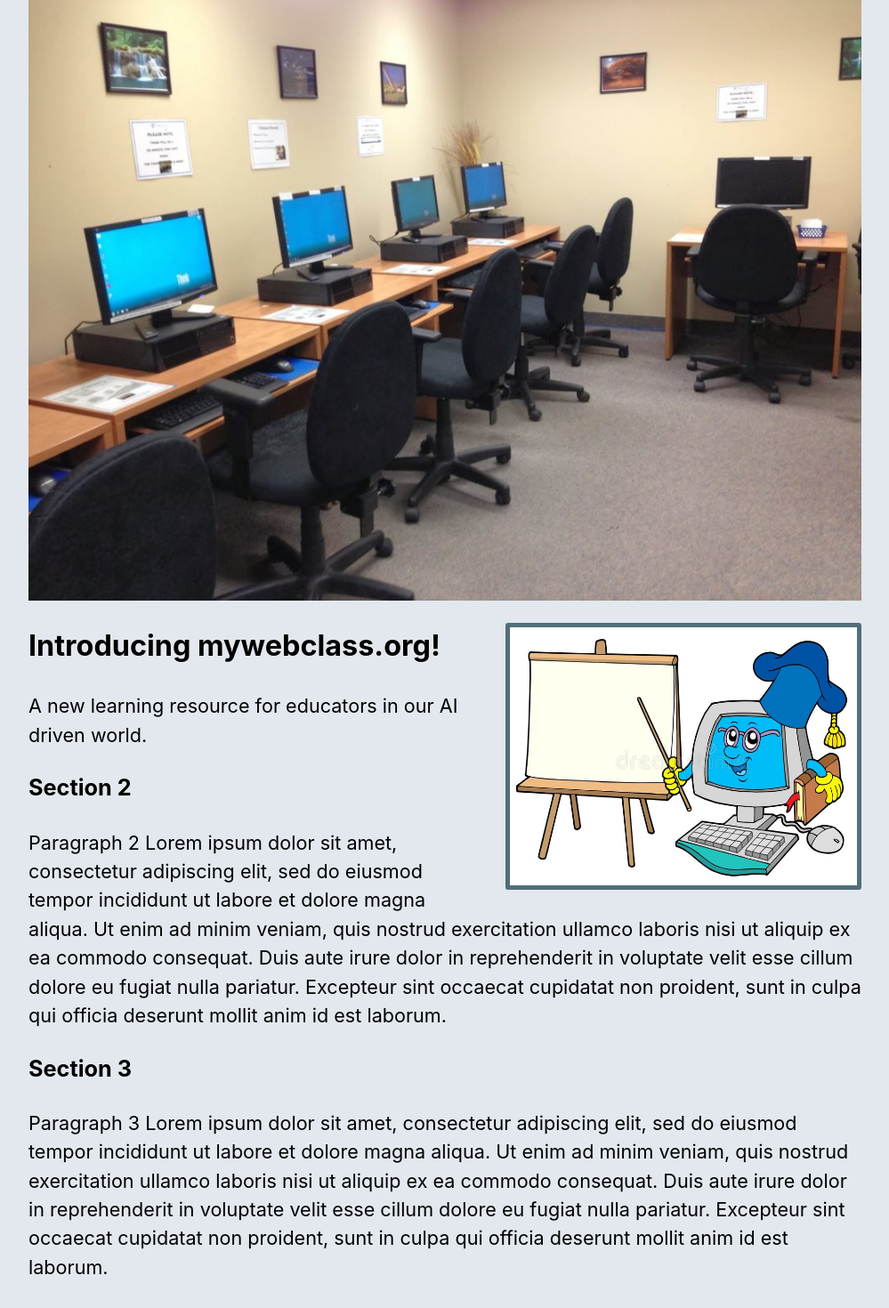
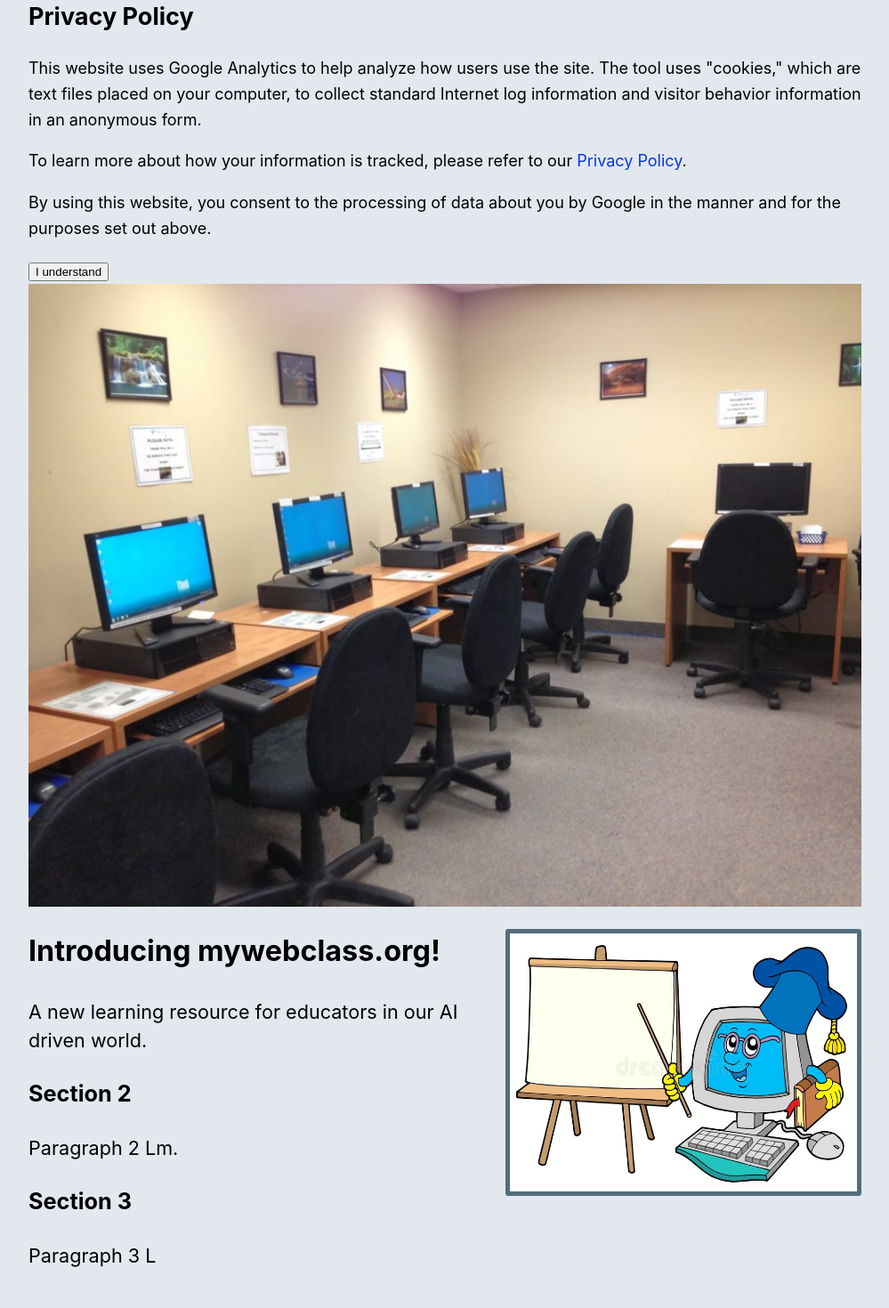
Before and after one commit to NJIT-WIS/project-2-tier-1-company, a Next.js app: page / in a window 1280 px wide. Shown: the part 100-1570 px from the top of the page at 89% size, without its empty margins (140-1139 px from the left). Built offline with nearby package versions, Linux system fonts and the light colour scheme.

Commit message:
Added privacy modal

```diff
--- a/pages/index.js
+++ b/pages/index.js
@@ -1,21 +1,33 @@
-import Head from 'next/head'
-import Layout, { siteTitle } from '../components/layout'
-import utilStyles from '../styles/utils.module.css'
-import { getSortedPostsData } from '../lib/posts'
-import Link from 'next/link'
-import Date from '../components/date'
-import Image from 'next/image'
-import banner from './/img/computer.jpg'
-import hero from './/img/computerlab.jpg'
+import Head from 'next/head';
+import Layout, { siteTitle } from '../components/layout';
+import utilStyles from '../styles/utils.module.css';
+import { getSortedPostsData } from '../lib/posts';
+import Link from 'next/link';
+import Date from '../components/date';
+import Image from 'next/image';
+import banner from './img/computer.jpg';
+import hero from './img/computerlab.jpg';
 import ReactGA from 'react-ga';
-
+import React, { Component } from "react";
 
 export default function Home({ allPostsData }) {
   ReactGA.initialize('G-5LYMBP1L2Y');
 
+  const [showPrivacyModal, setShowPrivacyModal] = React.useState(true);
+
+  const handleCloseModal = () => {
+    setShowPrivacyModal(false);
+  };
+
+  React.useEffect(() => {
+    if (!showPrivacyModal) {
+      ReactGA.initialize('G-5LYMBP1L2Y');
+      ReactGA.pageview(window.location.pathname + window.location.search);
+    }
+  }, [showPrivacyModal]);
+
   return (
     <Layout home>
-
       <Head>
         <title>{siteTitle}</title>
         <script async src={`https://www.googletagmanager.com/gtag/js?id=G-5LYMBP1L2Y`}></script>
@@ -28,31 +40,49 @@
           `}
         </script>
       </Head>
-      <Image src={hero} width={950} height={700}/>
-      <Image src={banner} width={400} height={300} className="rightimg"/>
+
+      {/* Privacy Modal */}
+      {showPrivacyModal && (
+        <div className="privacyModal">
+          <div className="privacyContent">
+            <h2>Privacy Policy</h2>
+            <p>
+              This website uses Google Analytics to help analyze how users use the site. The tool uses "cookies," which are text files placed on your computer, to collect standard Internet log information and visitor behavior information in an anonymous form.
+            </p>
+            <p>
+              To learn more about how your information is tracked, please refer to our <a href="#">Privacy Policy</a>.
+            </p>
+            <p>
+              By using this website, you consent to the processing of data about you by Google in the manner and for the purposes set out above.
+            </p>
+            <button onClick={handleCloseModal}>I understand</button>
+          </div>
+        </div>
+      )}
+
+      <Image src={hero} width={950} height={700} />
+      <Image src={banner} width={400} height={300} className="rightimg" />
       <section className={utilStyles.headingMd}>
         <h1>Introducing mywebclass.org!</h1>
-        <p>
-          A new learning resource for educators in our AI driven world.
-        </p>
+        <p>A new learning resource for educators in our AI driven world.</p>
       </section>
       <section className={utilStyles.headingMd}>
         <h3>Section 2</h3>
-      <p>Paragraph 2 Lorem ipsum dolor sit amet, consectetur adipiscing elit, sed do eiusmod tempor incididunt ut labore et dolore magna aliqua. Ut enim ad minim veniam, quis nostrud exercitation ullamco laboris nisi ut aliquip ex ea commodo consequat. Duis aute irure dolor in reprehenderit in voluptate velit esse cillum dolore eu fugiat nulla pariatur. Excepteur sint occaecat cupidatat non proident, sunt in culpa qui officia deserunt mollit anim id est laborum.</p>
+        <p>Paragraph 2 Lm.</p>
       </section>
       <section className={utilStyles.headingMd}>
         <h3>Section 3</h3>
-      <p>Paragraph 3 Lorem ipsum dolor sit amet, consectetur adipiscing elit, sed do eiusmod tempor incididunt ut labore et dolore magna aliqua. Ut enim ad minim veniam, quis nostrud exercitation ullamco laboris nisi ut aliquip ex ea commodo consequat. Duis aute irure dolor in reprehenderit in voluptate velit esse cillum dolore eu fugiat nulla pariatur. Excepteur sint occaecat cupidatat non proident, sunt in culpa qui officia deserunt mollit anim id est laborum.</p>
+        <p>Paragraph 3 L</p>
       </section>
     </Layout>
   );
 }
 
 export async function getStaticProps() {
-  const allPostsData = getSortedPostsData()
+  const allPostsData = getSortedPostsData();
   return {
     props: {
-      allPostsData
+      allPostsData,
+    },
+  };
 }
-  }
-}
```
Lines whose indentation alone changed are shown as unchanged.
